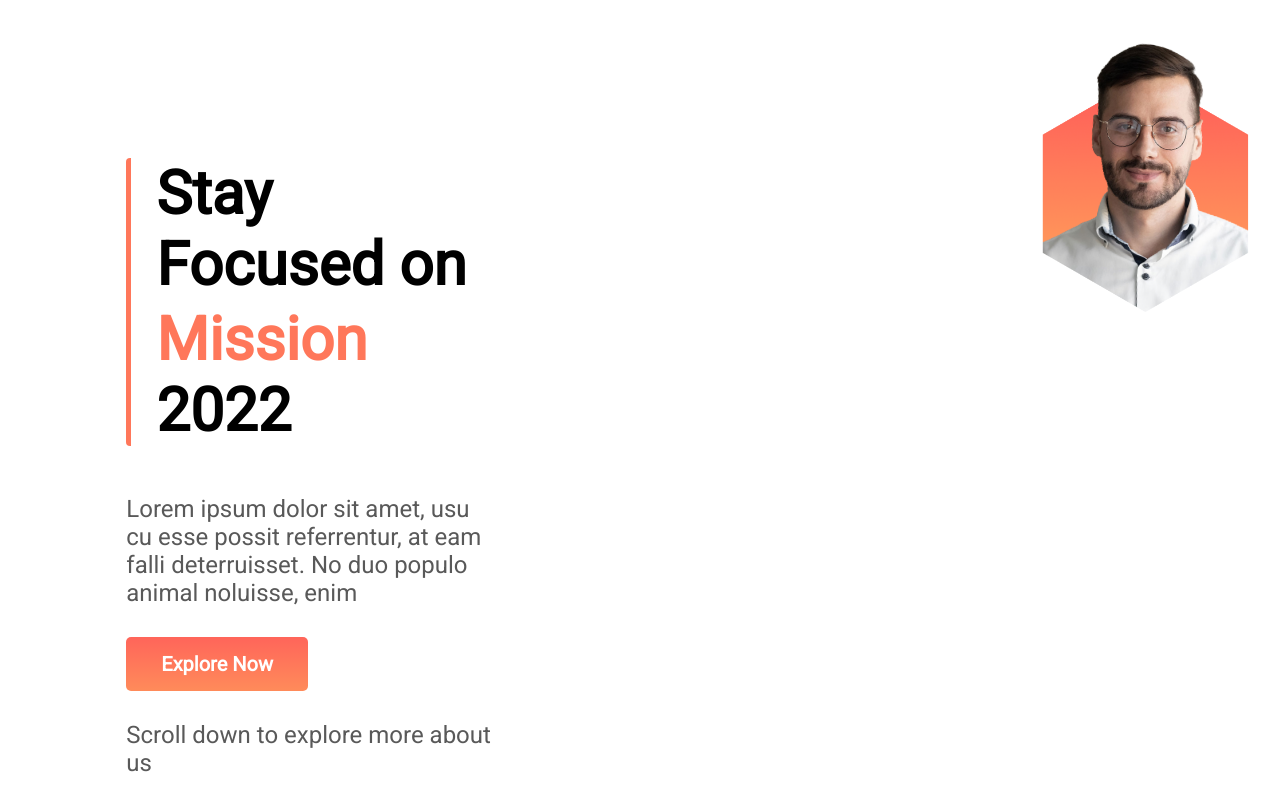
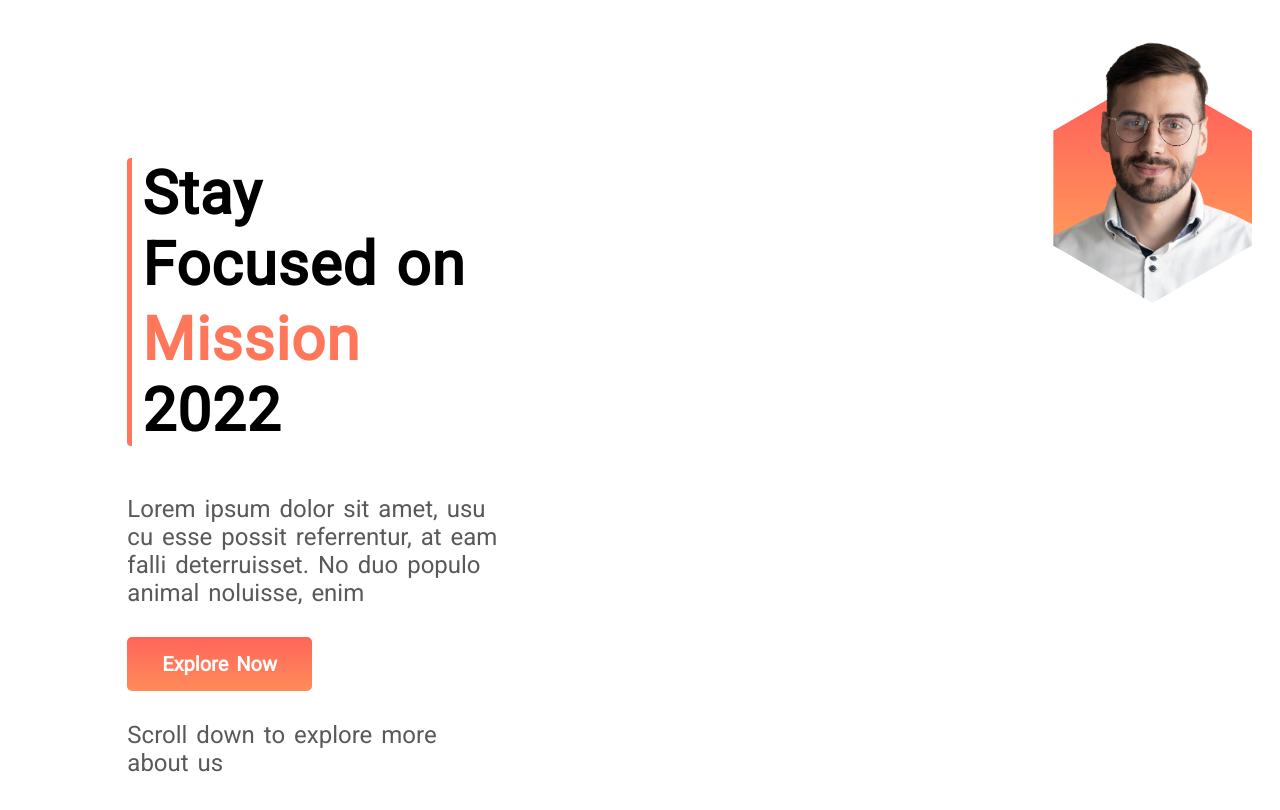
Before and after one commit to mdnayeemshikder/Assingment-1, a plain HTML site: page index.html in a window 1280 px wide. Drawn offline with Linux system fonts and the light colour scheme.

Commit message:
thard commit

```diff
--- a/style.css
+++ b/style.css
@@ -13,7 +13,8 @@ h2{
 .border-left{
     border-left: 5px solid #FF775A;
     border-radius: 4px;
-    padding-left: 25px;
+    padding-left: 10px;
+    letter-spacing: 1px;
 }
 .section-one{
     display: flex;
@@ -21,6 +22,7 @@ h2{
 .Padding-top{
     padding-top: 100px;
     margin-left: 45px;
+    word-spacing: 3px;
 
 }
 .hafe-to-hafe{
```
